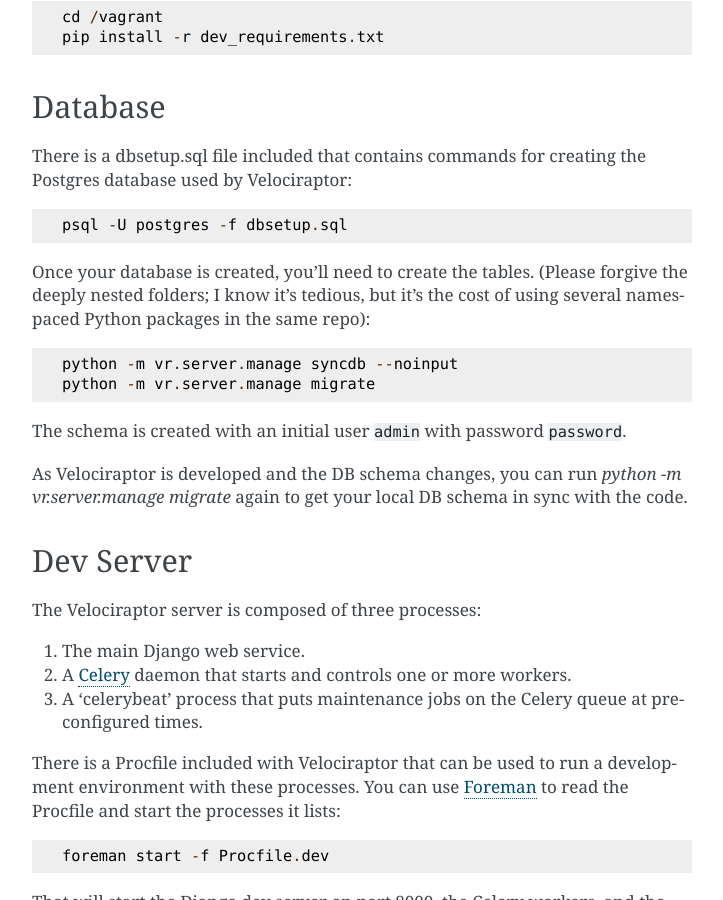
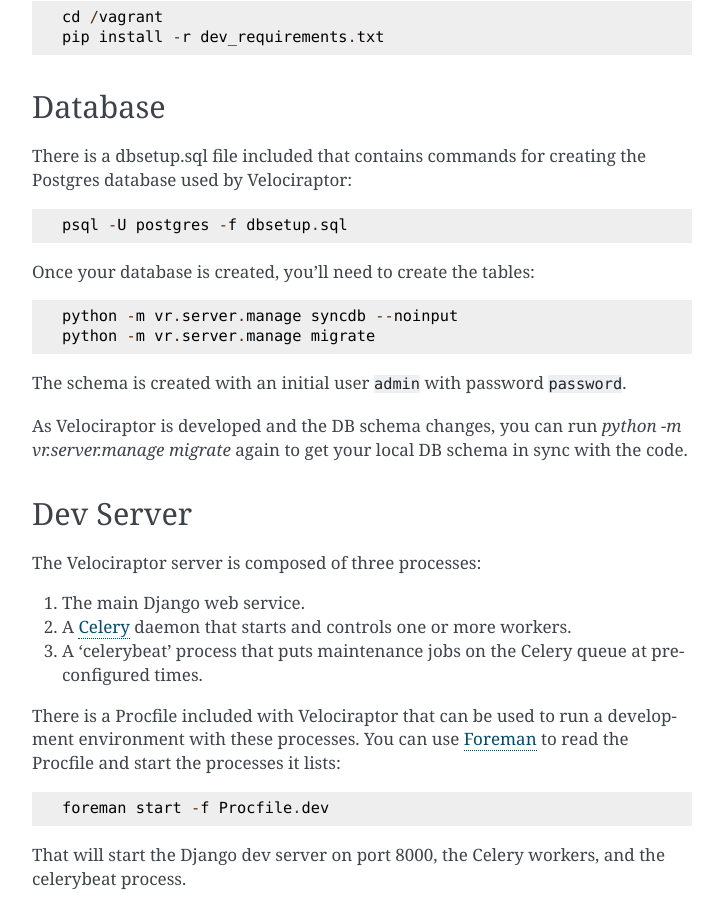
Before and after one commit to yougov/velociraptor, a Sphinx documentation site: the page built from docs/development.rst, in a window 1280 px wide and 900 px high, scrolled down 1098 px. Shown: the whole window, without its empty margins (388-1111 px from the left). Built offline with Sphinx 7.4.7, drawn with Linux system fonts in a browser that asks for light colours.

Commit message:
Remove apology. Syntax is clean enough.

```diff
--- a/docs/development.rst
+++ b/docs/development.rst
@@ -56,9 +56,7 @@
 
     psql -U postgres -f dbsetup.sql
 
-Once your database is created, you'll need to create the tables.  (Please
-forgive the deeply nested folders; I know it's tedious, but it's the cost of
-using several namespaced Python packages in the same repo)::
+Once your database is created, you'll need to create the tables::
 
     python -m vr.server.manage syncdb --noinput
     python -m vr.server.manage migrate
```
